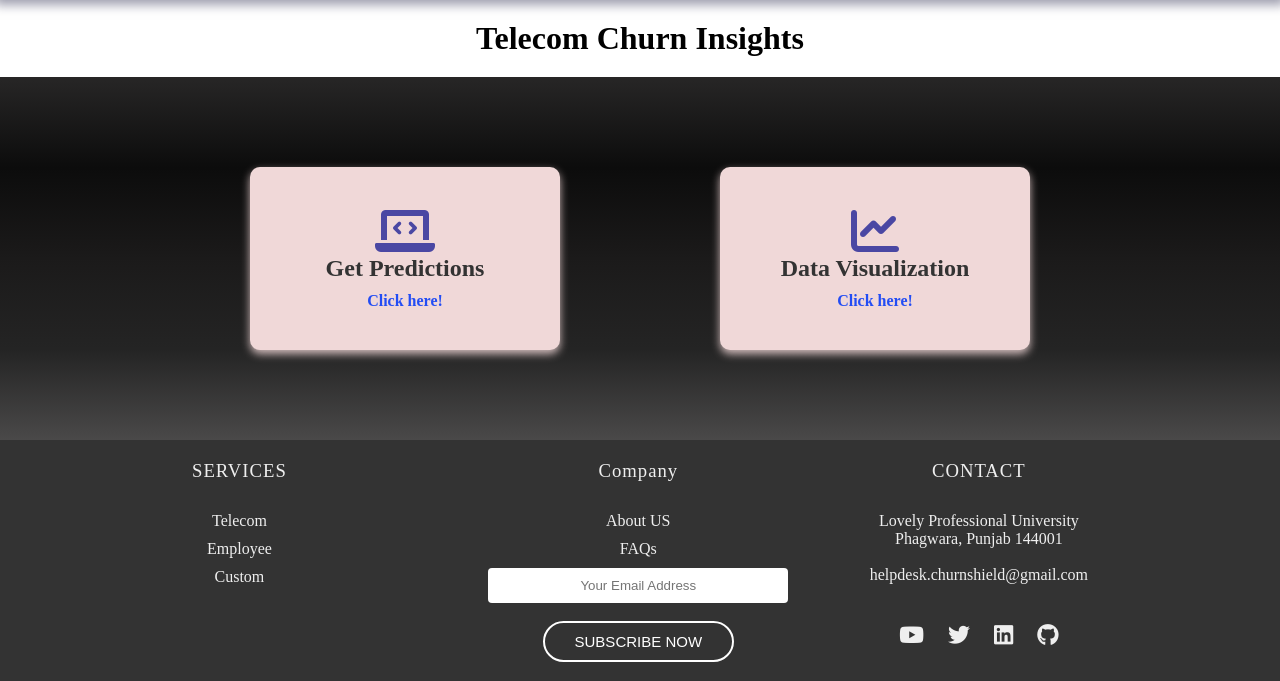
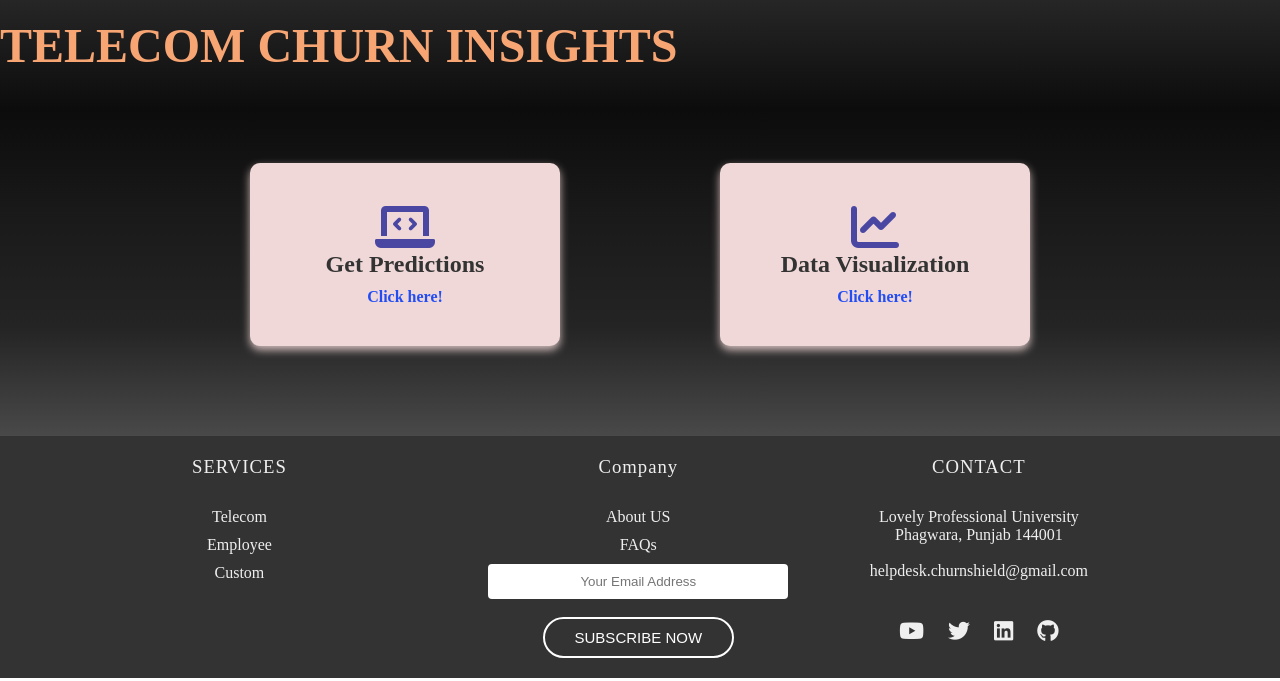
Before and after one commit to singhmansi25/ChurnShield, a Django app: page /ChurnShield/services/telecompage in a window 1280 px wide. Shown: the part 96-777 px from the top of the page. Run offline with Django 5.2, Linux system fonts and the light colour scheme; the visitor is signed in with stand-in values (Sample User, id 1).

Commit message:
changes for headline

```diff
--- a/Churn/static/styles/style_customer.css
+++ b/Churn/static/styles/style_customer.css
@@ -176,10 +176,13 @@
 /* Navigation Bar Ends */
 
 /* Main Content Starts */
-h1 {
-    margin-top: 20px;
-    text-align: center;
-    margin-bottom: 20px;
+
+.heading{
+    color: rgb(248, 165, 116);
+    font-size: 3rem;
+}
+.heading span{
+    font-size: 2.4rem;
 }
 
 .main {
--- a/Churn/templates/Churn/Customer.html
+++ b/Churn/templates/Churn/Customer.html
@@ -55,8 +55,9 @@
     <!-- Navigation Bar ENDS -->
 
     <!-- Main Content Starts -->
-    <h1>Employee Churn Insights</h1>
     <div class="main">
+        <br>
+        <h1 class="heading">E<span>MPLOYEE</span> C<span>HURN</span> I<span>NSIGHTS</span></h1>
         <div class="content-box">
             <div class="card">
                 <i class="fas fa-laptop-code"></i>
--- a/Churn/templates/Churn/Telecom.html
+++ b/Churn/templates/Churn/Telecom.html
@@ -55,8 +55,9 @@
     <!-- Navigation Bar ENDS -->
 
     <!-- Main Content Starts -->
-    <h1>Telecom Churn Insights</h1>
     <div class="main">
+        <br>
+        <h1 class="heading">T<span>ELECOM</span> C<span>HURN</span> I<span>NSIGHTS</span></h1>
         <div class="content-box">
             <div class="card">
                 <i class="fas fa-laptop-code"></i>
```
Also changed, not shown: Churn/static/styles/style_telecom.css (+7 -4 lines).
